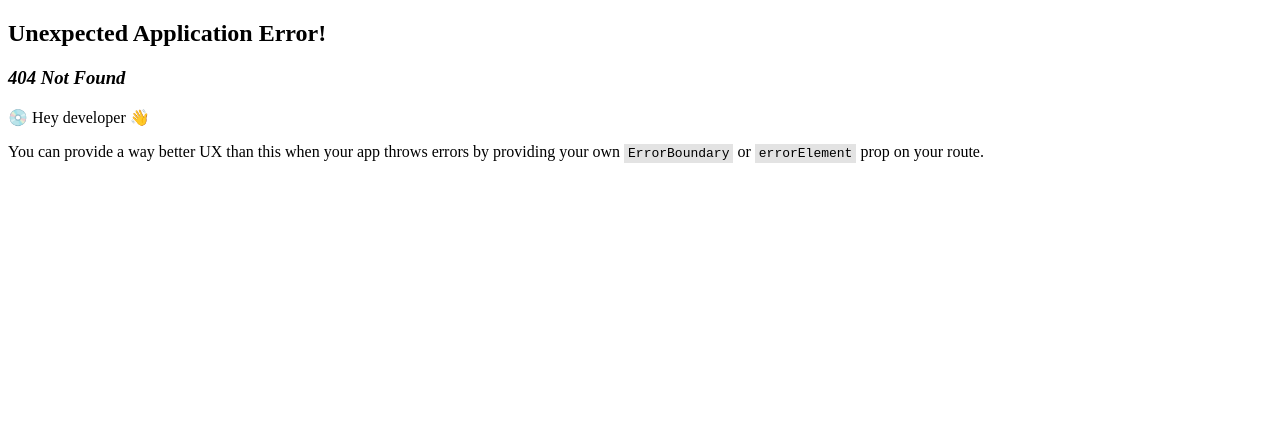
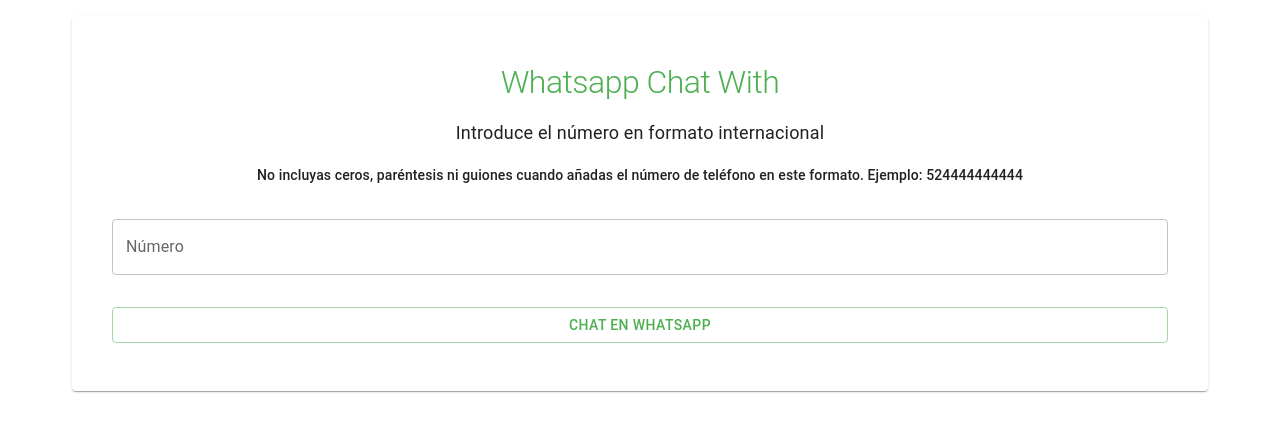
Before and after one commit to jesuseusse/whatsapp-text-creator, a React (Vite) app: page /chat-with in a window 1280 px wide. Before the commit this address had no page. Shown: the top 432 px of the page. Built offline with nearby package versions, Linux system fonts and the light colour scheme; the HTML template or start-up script is replaced by a standard one.

Commit message:
chat with page added

```diff
--- a/src/App.tsx
+++ b/src/App.tsx
@@ -3,6 +3,7 @@
 import { ThemeProvider, createTheme } from '@mui/material'
 import { green, purple } from '@mui/material/colors'
 import Midnightrunnes from './pages/Midnightrunners'
+import { ChatWith } from './pages/ChatWith'
 
 const theme = createTheme({
   palette: {
@@ -19,6 +20,10 @@
   {
     path: '/midnight-runners',
     element: <Midnightrunnes />
+  },
+  {
+    path: '/chat-with',
+    element: <ChatWith />
   }
 ])
 function App() {
--- /dev/null
+++ b/src/pages/ChatWith.tsx
@@ -0,0 +1,72 @@
+import { ChangeEvent, useState } from 'react'
+import { Button, Container, Paper, TextField, Typography } from '@mui/material'
+
+export const ChatWith = () => {
+  const [inputText, setInputText] = useState('')
+  //   const [text, setText] = useState<string[] | JSX.Element[]>([])
+  return (
+    <Container>
+      <Paper
+        sx={{
+          padding: 4,
+          marginY: 2,
+          marginX: 1,
+          width: 'calc( 100% - 16px)',
+          boxSizing: 'border-box'
+        }}
+      >
+        <Typography
+          sx={{ margin: 2, fontSize: 32 }}
+          variant="h1"
+          align="center"
+          color="primary"
+        >
+          Whatsapp Chat With
+        </Typography>
+        <Typography
+          sx={{ margin: 2, fontSize: 18 }}
+          variant="subtitle1"
+          align="center"
+        >
+          Introduce el número en formato internacional
+        </Typography>
+        <Typography
+          sx={{ margin: 2, fontSize: 14 }}
+          variant="subtitle2"
+          align="center"
+        >
+          No incluyas ceros, paréntesis ni guiones cuando añadas el número de
+          teléfono en este formato. Ejemplo: 524444444444
+        </Typography>
+        <TextField
+          sx={{
+            marginX: 1,
+            marginY: 2,
+            width: 'calc( 100% - 16px)'
+          }}
+          type="number"
+          label="Número"
+          variant="outlined"
+          fullWidth
+          value={inputText}
+          onChange={(e: ChangeEvent<HTMLInputElement | HTMLTextAreaElement>) =>
+            setInputText(e.target.value.trim())
+          }
+        />
+        <Button
+          sx={{
+            marginX: 1,
+            marginY: 2,
+            width: 'calc( 100% - 16px)'
+          }}
+          variant="outlined"
+          onClick={() => {
+            window.open('https://wa.me/' + inputText)
+          }}
+        >
+          Chat en Whatsapp
+        </Button>
+      </Paper>
+    </Container>
+  )
+}
```
